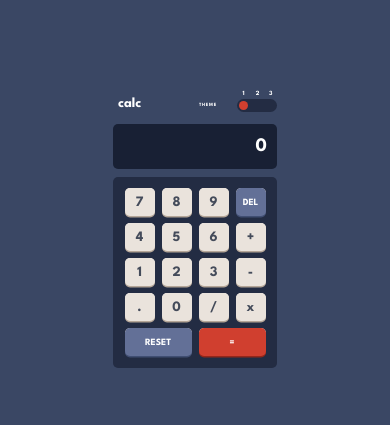
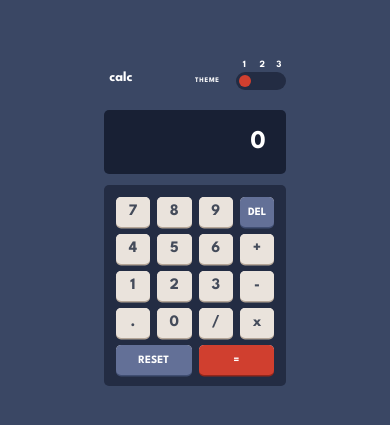
Before and after one commit to Corfaya/calculator-app-main, a plain HTML site: page index.html in a window 390 px wide. Shown: the part 199-624 px from the top of the page. Drawn offline with nearby package versions, Linux system fonts and the light colour scheme.

Commit message:
Ultimate version

```diff
--- a/script.js
+++ b/script.js
@@ -6,11 +6,6 @@ const equalBtn = $(".equal");
 var userInput = $(".user-input");
 var isFinished = false;
 var themes = $("#themes");
-
-//PROVA
-var operations = $(".operation");
-var lockOperators = $(".lock");
-var openOperators = $(".open");
 
 // FUNCTIONING
 // 1. Type numbers in sequence on display
@@ -63,12 +58,8 @@ equalBtn.on("click", function () {
 // 4. Reset
 resetBtn.on("click", function () {
   userInput.text("0");
+  isFinished = false;
 });
-
-
-// DA VEDERE:
-// NON PERMETTERE DOPPIONE OPERATORI (es: ++, //, *+...)
-// TRASFORMARE PUNTO IN VIRGOLA
 
 // UI
 function changeTheme() {
@@ -139,3 +130,5 @@ function changeTheme() {
       break;
   }
 }
+
+// to do: don't allow duplicate operators
--- a/style.css
+++ b/style.css
@@ -85,7 +85,7 @@ main {
     grid-template-rows: 1fr 1fr;
     grid-template-columns: repeat(4, 1fr);
     border-radius: 5px;
-    margin-bottom: 8px;
+    margin-bottom: 60px;
     height: 90px;
 }
 
@@ -93,12 +93,13 @@ main {
     align-items: center;
     grid-row: 1 / 2;
     grid-column: span 2;
+    padding-bottom: 25px;
 }
 
 #calc-name {
     padding-left: 5px;
     padding-top: 5px;
-    font-size: 12px;
+    font-size: 1.4rem;
 }
 
 /* Toggle switch */
@@ -109,11 +110,13 @@ main {
     grid-row: 1 / 2;
     grid-column: 3 / 5;
     letter-spacing: 0.7px;
+    padding-bottom: 25px;
 }
 
 #theme-name {
     padding-right: 20px;
-    padding-top: 8px;
+    font-size: 9px;
+    padding-top: 10px;
 }
 
 #theme-bar {
@@ -122,7 +125,7 @@ main {
 
 #toggle {
     justify-content: space-around;
-    font-size: 0.4rem;
+    font-size: 0.6rem;
     padding-bottom: 3px;
 }
 
@@ -134,30 +137,30 @@ label {
 #toggle-bar {
     border-radius: 8px;
     min-width: 30px;
-    width: 40px;
-    height: 13px;
+    width: 50px;
+    height: 18px;
     max-height: 100%;
     gap: 1px;
     justify-content: space-around;
 }
 
 #themes {
-    width: 100%;
+    max-width: 100%;
     height: 100%;
     outline: none;
     padding: 1px;
     border-radius: 80px;
     -webkit-appearance: none;
     background: var(--toggle-keypad-bg);
-    padding: 2px;
+    padding: 3px;
     cursor: pointer;
 }
 
 #themes::-webkit-slider-thumb {
     appearance: none;
     background-color: var(--equal-bg--theme-toggle);
-    width: 9px;
-    height: 9px;
+    width: 12px;
+    height: 12px;
     border-radius: 50%;
     cursor: pointer;
 }
@@ -167,6 +170,7 @@ label {
 }
 
 #display {
+    padding: 25px;
     border-radius: 5px;
     grid-row: 2 / 3;
     grid-column: span 4;
@@ -174,8 +178,7 @@ label {
     flex-direction: column;
     justify-content: center;
     align-items: flex-end;
-    padding-right: 20px;
-    font-size: 1.6rem;
+    font-size: 2.3rem;
 }
 
 /* Bottom */
@@ -192,12 +195,12 @@ label {
     cursor: pointer;
     border-radius: 5px;
     background-color: var(--operators-bg);
-    margin: 5px;
+    margin: 8px;
     justify-content: center;
     align-items: center;
     max-width: 100%;
-    min-width: 38px;
-    min-height: 24px;
+    min-width: 80px;
+    min-height: 50px;
 }
 
 #reset {
@@ -211,7 +214,7 @@ label {
 button {
     cursor: pointer;
     font: var(--font);
-    font-size: 1rem;
+    font-size: 1.8rem;
     border: none;
     background-color: var(--operators-bg);
     max-width: 100%;
@@ -230,7 +233,7 @@ button:active {
 
 .dark,
 .red {
-    font-size: 0.6rem;
+    font-size: 1.2rem;
     color: var(--calc-del-reset-equal-text);
 }
 
@@ -259,23 +262,47 @@ button:active {
         padding: 20px;
     }
 
+    #top-calculator {
+        margin-bottom: 35px;
+    }
+
+    #calc-title {
+        padding-bottom: 20px;
+    }
+
+    #theme {
+        padding-bottom: 20px;
+    }
+
     #calc-name {
         font-size: 14px;
     }
 
+    #theme-name {
+        font-size: 7px;
+        padding-right: 16px;
+    }
+
+
     #display {
-        font-size: 1.2rem;
-        padding-right: 10px;
+        font-size: 1.6rem;
+        padding-right: 0;
+        padding: 20px;
     }
 
     .btn {
         margin: 3.5px;
         max-width: 100%;
         min-width: 30px;
-        min-height: 28px;
+        min-height: 30px;
     }
 
     button {
-        font-size: 0.9rem;
+        font-size: 1rem;
+    }
+
+    .dark,
+    .red {
+        font-size: 0.7rem;
     }
 }
```
